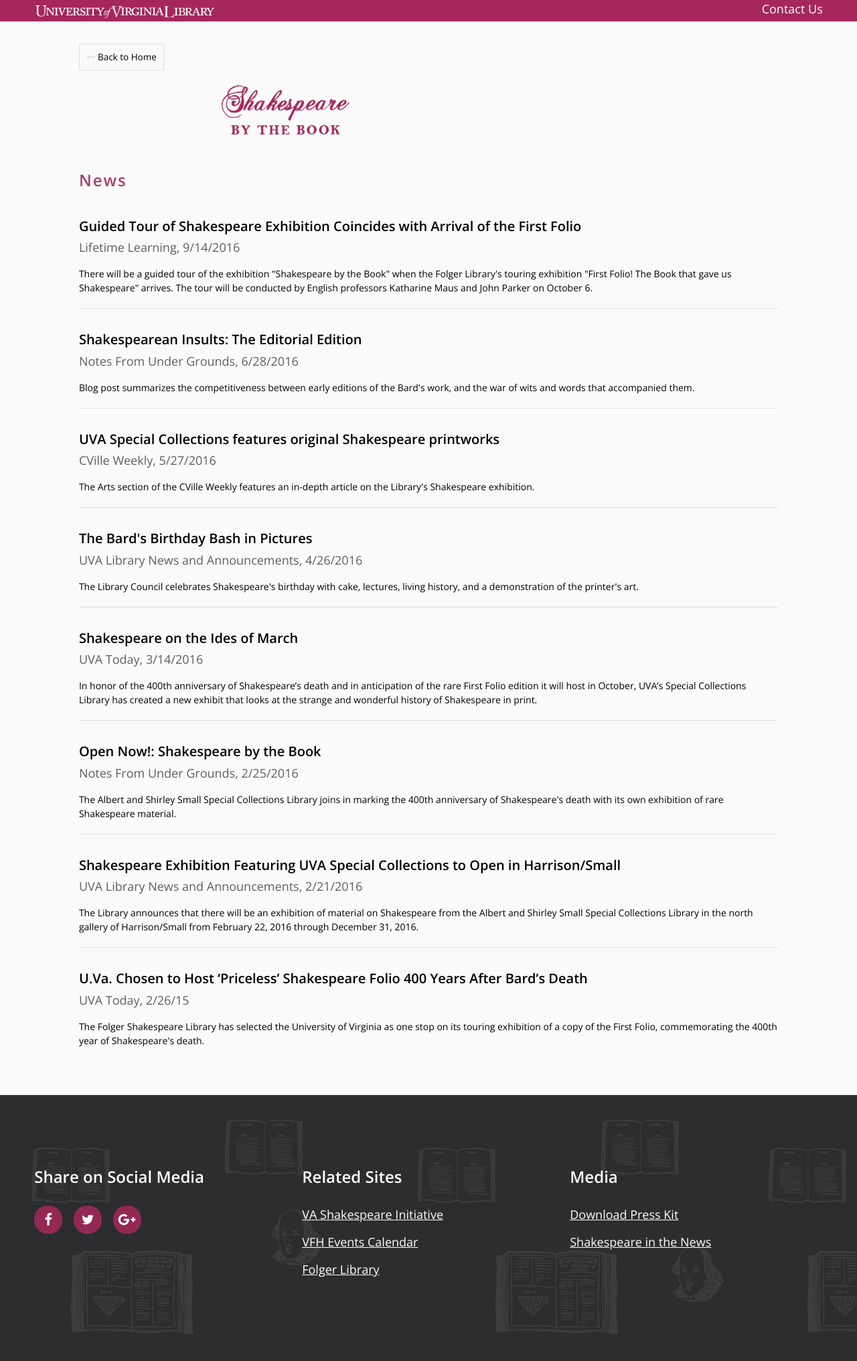
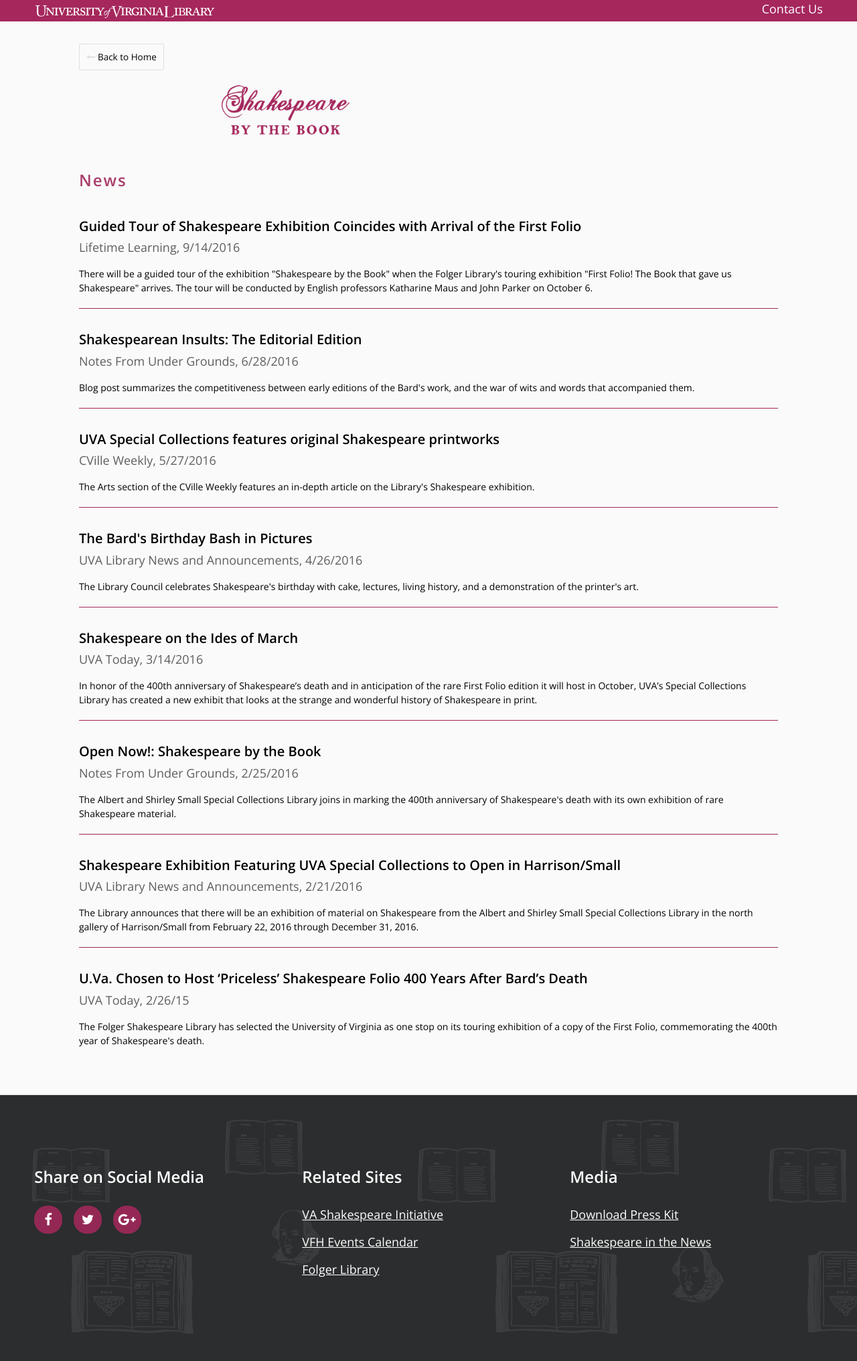
Before and after one commit to uvalib/shakespeare, a Jekyll site: the page built from news.html, in a window 1280 px wide. Shown: the whole page at 67% size. Built offline with Jekyll 4.4.1, drawn with Linux system fonts in a browser that asks for light colours; nearby versions of some CDN libraries.

Commit message:
change divider color

```diff
--- a/_sass/components/_global.scss
+++ b/_sass/components/_global.scss
@@ -96,7 +96,7 @@
 .divider {
   height: 1px;
   overflow: hidden;
-  background-color: color("grey", "lighten-2");
+  background-color: #a5275c;
 }
 
 
```
